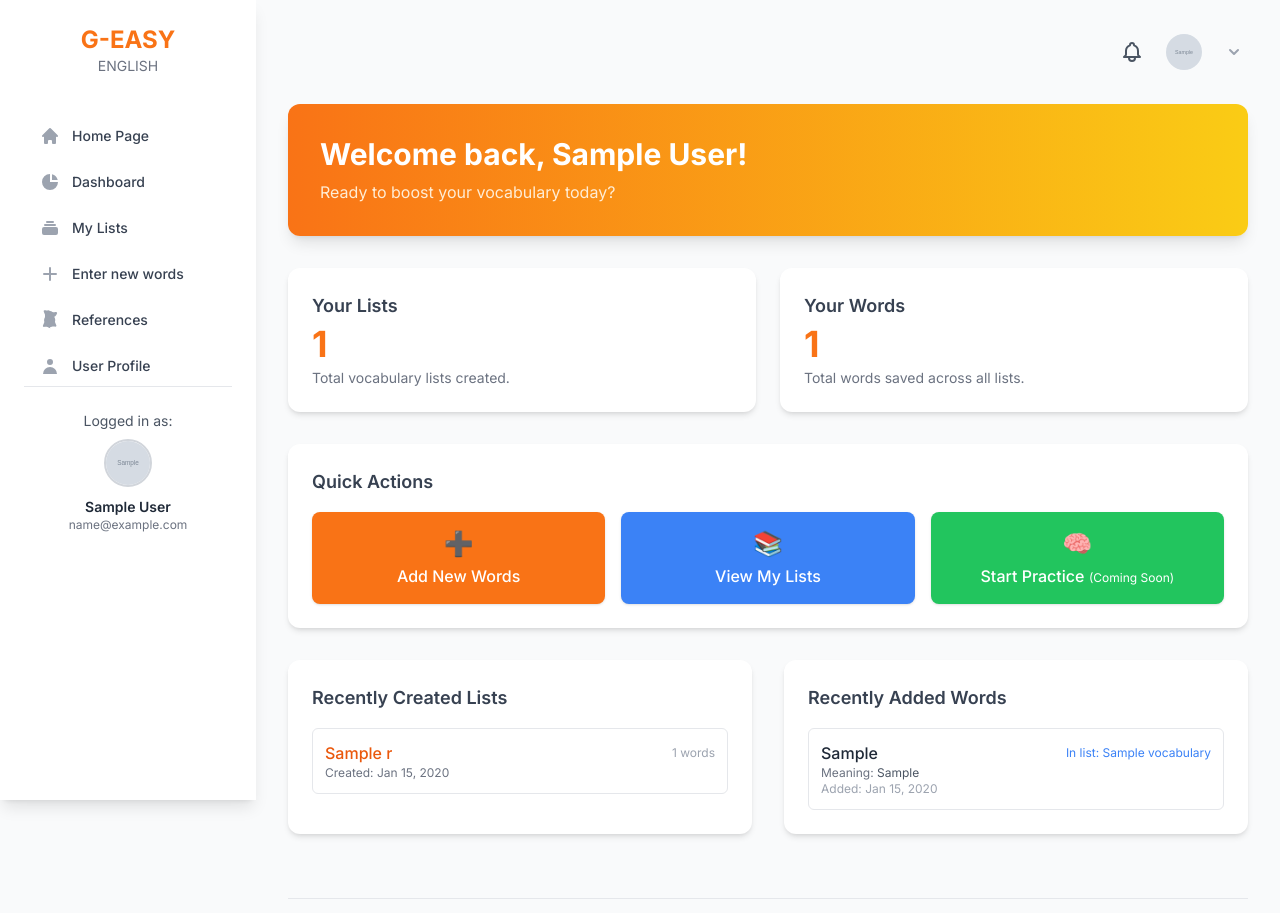
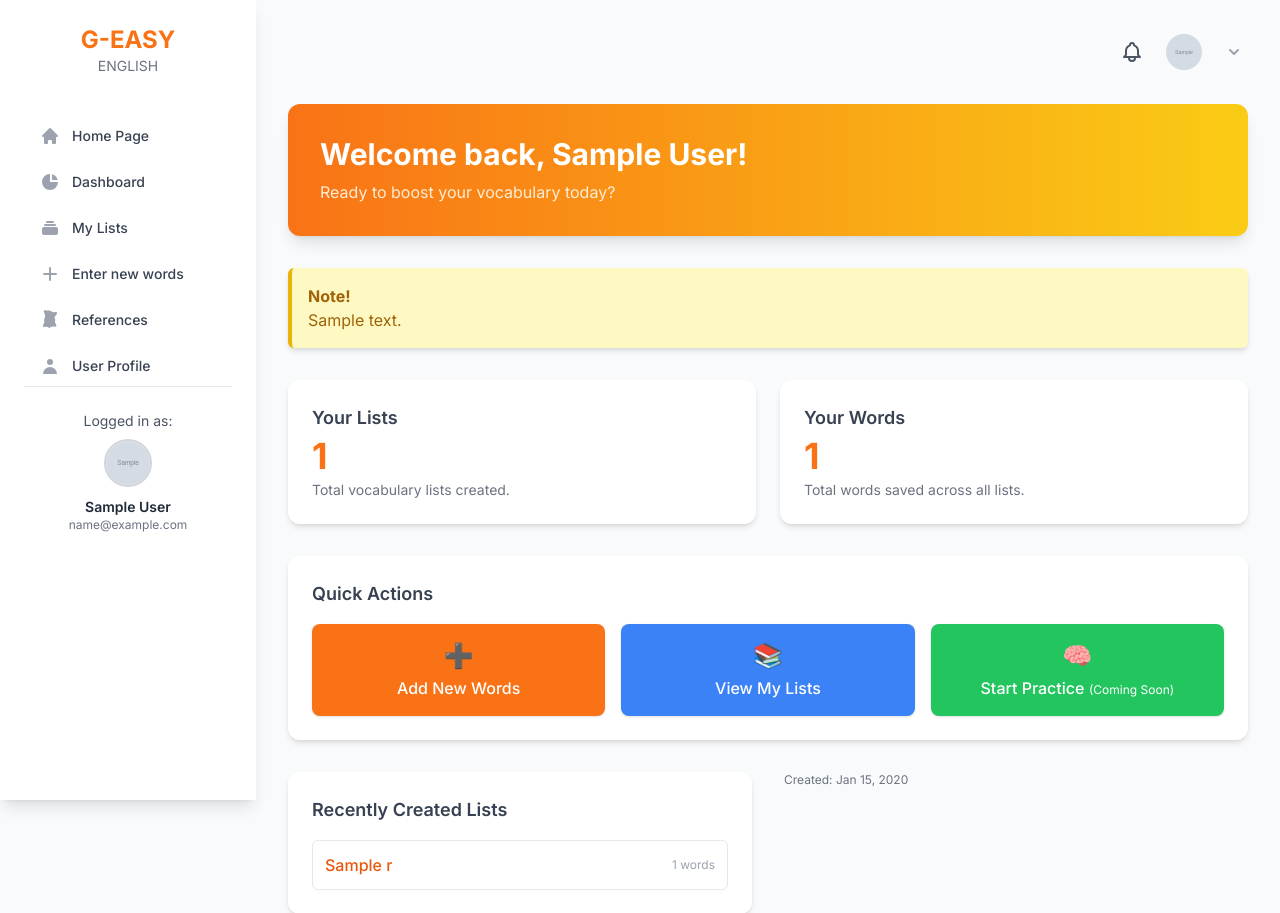
Before and after one commit to miraie2609/ss1-final, a Flask app: template templates/dashboard.html in a window 1280 px wide. Shown: the top 913 px of the page. Run offline with Flask 3, Linux system fonts and the light colour scheme; the template is opened without the code that fills it: most values are stand-ins (such as "Sample title", 1, 10 or a date in 2020); grey boxes marked "Sample" are stand-in pictures; some libraries are stand-ins or nearby versions.

Commit message:
dashboard.html

```diff
--- a/templates/dashboard.html
+++ b/templates/dashboard.html
@@ -13,6 +13,14 @@
             </h1>
             <p class="mt-2 text-orange-100">Ready to boost your vocabulary today?</p>
         </div>
+        {# HIỂN THỊ THÔNG BÁO NẾU CHƯA HỌC TRONG THÁNG TRƯỚC #}
+        {% if last_month_activity_message %}
+            <div class="bg-yellow-100 border-l-4 border-yellow-500 text-yellow-700 p-4 rounded-md shadow-md"
+                 role="alert">
+                <p class="font-bold">Note!</p>
+                <p>{{ last_month_activity_message }}</p>
+            </div>
+        {% endif %}
 
         {# Phần Thống kê tổng quan #}
         <div class="grid grid-cols-1 md:grid-cols-2 gap-6">
@@ -32,15 +40,18 @@
         <div class="bg-white p-6 rounded-xl shadow-md hover:shadow-lg transition-shadow">
             <h2 class="text-lg font-semibold text-gray-700 mb-4">Quick Actions</h2>
             <div class="grid grid-cols-1 sm:grid-cols-2 lg:grid-cols-3 gap-4">
-            <a href="{{ url_for('enter_words_page') }}" class="block p-4 bg-orange-500 text-white text-center rounded-lg hover:bg-orange-600 transition-colors shadow">
+                <a href="{{ url_for('enter_words_page') }}"
+                   class="block p-4 bg-orange-500 text-white text-center rounded-lg hover:bg-orange-600 transition-colors shadow">
                     <div class="text-2xl mb-1">➕</div>
                     <span class="font-medium">Add New Words</span>
                 </a>
-            <a href="{{ url_for('my_lists_page') }}" class="block p-4 bg-blue-500 text-white text-center rounded-lg hover:bg-blue-600 transition-colors shadow">
+                <a href="{{ url_for('my_lists_page') }}"
+                   class="block p-4 bg-blue-500 text-white text-center rounded-lg hover:bg-blue-600 transition-colors shadow">
                     <div class="text-2xl mb-1">📚</div>
                     <span class="font-medium">View My Lists</span>
                 </a>
-            <a href="#" class="block p-4 bg-green-500 text-white text-center rounded-lg hover:bg-green-600 transition-colors shadow">
+                <a href="#"
+                   class="block p-4 bg-green-500 text-white text-center rounded-lg hover:bg-green-600 transition-colors shadow">
                     <div class="text-2xl mb-1">🧠</div>
                     <span class="font-medium">Start Practice</span> <span class="text-xs">(Coming Soon)</span>
                 </a>
@@ -57,10 +68,14 @@
                         {% for r_list in recent_lists %}
                             <li class="p-3 border border-gray-200 rounded-md hover:bg-gray-50 transition-colors">
                                 <div class="flex justify-between items-center">
-                            <a href="{{ url_for('list_detail_page', list_id=r_list.id) }}" class="font-medium text-orange-600 hover:text-orange-700 truncate" title="{{ r_list.name }}">{{ r_list.name }}</a>
-                            <span class="text-xs text-gray-400">{{ r_list.entries|length }} words</span>
+                                    <a href="{{ url_for('list_detail_page', list_id=r_list.id) }}"
+                                       class="font-medium text-orange-600 hover:text-orange-700 truncate"
+                                       title="{{ r_list.name }}">{{ r_list.name }}</a>
+                                 <span class="text-xs text-gray-400">{{ r_list.entries.count() }} words</span></div>
+
                                 </div>
-                        <p class="text-xs text-gray-500">Created: {{ r_list.created_at.strftime('%b %d, %Y') }}</p>
+                                <p class="text-xs text-gray-500">
+                                    Created: {{ r_list.created_at.strftime('%b %d, %Y') }}</p>
                             </li>
                         {% endfor %}
                     </ul>
@@ -77,14 +92,17 @@
                         {% for entry in recent_entries %}
                             <li class="p-3 border border-gray-200 rounded-md hover:bg-gray-50 transition-colors">
                                 <div class="flex justify-between items-center">
-                            <span class="font-medium text-gray-800 truncate" title="{{ entry.original_word }}">{{ entry.original_word }}</span>
+                                    <span class="font-medium text-gray-800 truncate"
+                                          title="{{ entry.original_word }}">{{ entry.original_word }}</span>
                                     {# Link đến list chứa từ này #}
-                            <a href="{{ url_for('list_detail_page', list_id=entry.list_id) }}" class="text-xs text-blue-500 hover:underline">
+                                    <a href="{{ url_for('list_detail_page', list_id=entry.list_id) }}"
+                                       class="text-xs text-blue-500 hover:underline">
                                         In list: {{ entry.vocabulary_list.name }}
                                     </a>
                                 </div>
                                 <p class="text-xs text-gray-500">
-                            Meaning: <span class="text-gray-600">{{ entry.definition_vi | truncate(50) if entry.definition_vi else entry.definition_en | truncate(50) }}</span>
+                                    Meaning: <span
+                                        class="text-gray-600">{{ entry.definition_vi | truncate(50) if entry.definition_vi else entry.definition_en | truncate(50) }}</span>
                                 </p>
                                 <p class="text-xs text-gray-400">Added: {{ entry.added_at.strftime('%b %d, %Y') }}</p>
                             </li>
```
Lines whose indentation alone changed are shown as unchanged.
